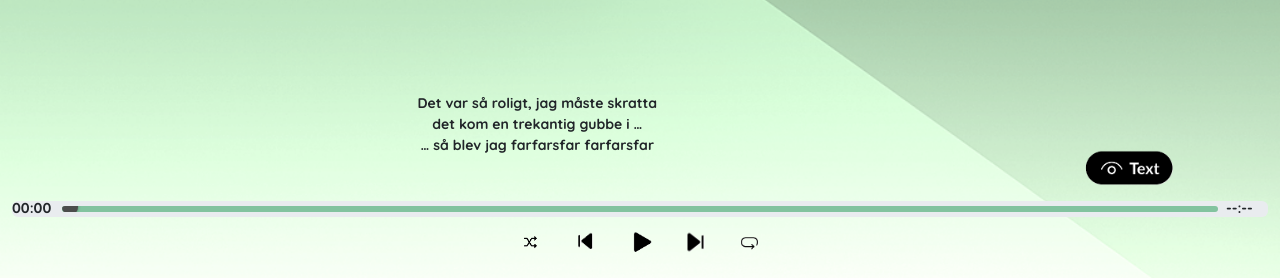
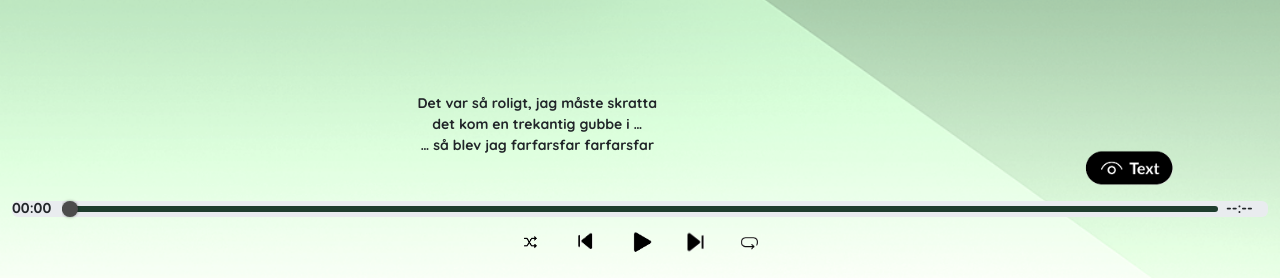
Before and after one commit to babblex/Sjung-, a Flask app: page / in a window 1280 px wide. Shown: the part 522-800 px from the top of the page. Run offline with Flask 3, Linux system fonts and the light colour scheme.

Commit message:
uppdaterat

```diff
--- a/static/css/style.css
+++ b/static/css/style.css
@@ -201,18 +201,32 @@ body {
 
 .progress {              /* rad med allt – tid, slider, tid */
   margin: 0.5rem 0;
+  overflow: visible;
 }
 
-.progress-bar {          /* själva linjen */
+.progress-bar {
   appearance: none;
   width: 100%;
-  height: 6px;
-  background: #82C39F;   /* mörkgrön – byt vid behov */
+  height: 24px;          /* ↑ större yta */
+  padding: 4px 0;        /* ↑ luft ovan/under linjen */
+  background: transparent;
   border-radius: 3px;
   cursor: pointer;
+  pointer-events: none;
+}
 
-  /* låst som standard – användaren kan inte scrubba */
-  pointer-events: none;
+/* WebKit-motorer (Chrome, Edge, Safari) */
+.progress-bar::-webkit-slider-runnable-track {
+  height: 6px;
+  background: #1e3d2d;
+  border-radius: 3px;
+}
+
+/* Firefox */
+.progress-bar::-moz-range-track {
+  height: 6px;
+  background: #1e3d2d;
+  border-radius: 3px;
 }
 
 /* när JS lägger till klassen .scrubbable blir slidern klick-/dragbar */
```
